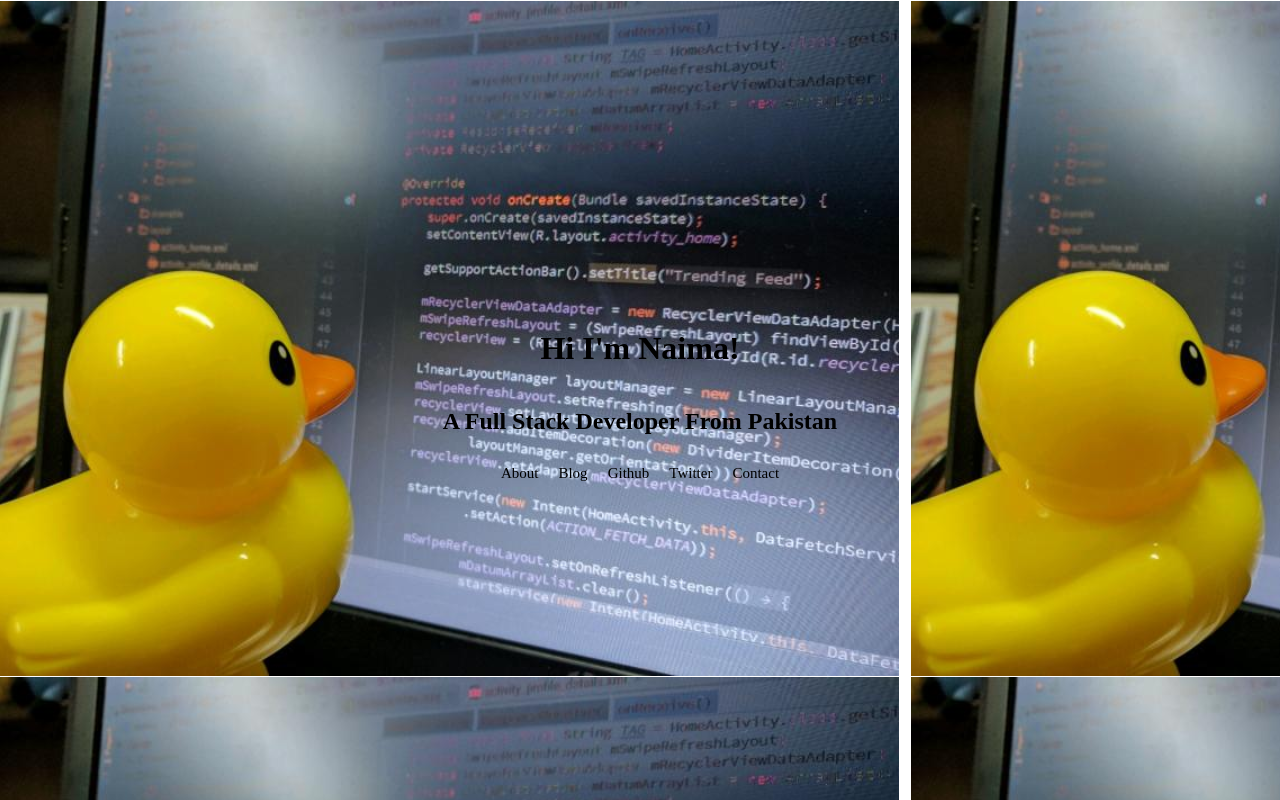
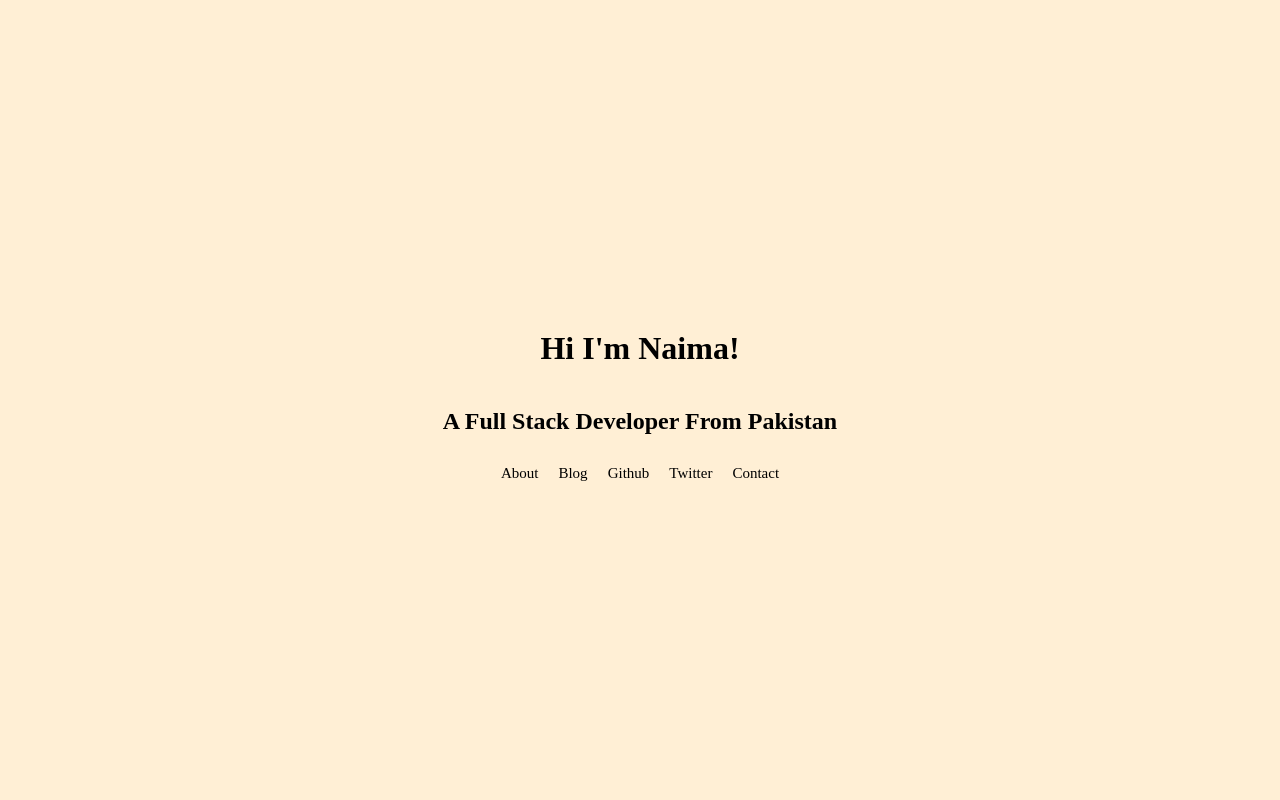
Before and after one commit to naima-shk/Blog, a React (Create React App) app in the folder Frontend/: page / in a window 1280 px wide. Built offline with nearby package versions, Linux system fonts and the light colour scheme.

Commit message:
'upgrading'

```diff
--- a/Frontend/src/pages/About/index.js
+++ b/Frontend/src/pages/About/index.js
@@ -24,6 +24,9 @@ const SubText = styled.p`
   font-size: 19px;
   color: #a55959;
 `;
+
+
+
 
 const Quote = styled.b`
   display: flex;
@@ -69,13 +72,16 @@ const About = () => {
       <BackLink />
       <Quote onClick={changeQuote}>{quote}</Quote>
       <MainText>I'm a Javascipt Developer from Pakistan.</MainText>
-      <SubText>I build applications and tools for the Web on the Web.</SubText>
+      <SubText>I build applications and tools for the Web on the Web.  </SubText>
+      <SubText>I started this website as a place to document everything I learned while going through</SubText>
       <SubText>Skills:</SubText>
       <SkillsList>
         {skills.map(skill => {
           return <Skill>{skill}</Skill>;
         })}
       </SkillsList>
+
+
     </Container>
   );
 };
--- a/Frontend/src/pages/Home/index.js
+++ b/Frontend/src/pages/Home/index.js
@@ -1,14 +1,14 @@
 import React from "react";
 import styled from "styled-components";
 import Navbar from "../../components/Navbar";
-import background from "../../assets/background.png";
+//import background from "../../assets/background.png";
 
 const Container = styled.div`
   height: 100vh;
   display: flex;
   flex-direction: column;
   justify-content: center;
-  background-image:  url(${background});
+
 `;
 
 const Greeting = styled.h1`
```
